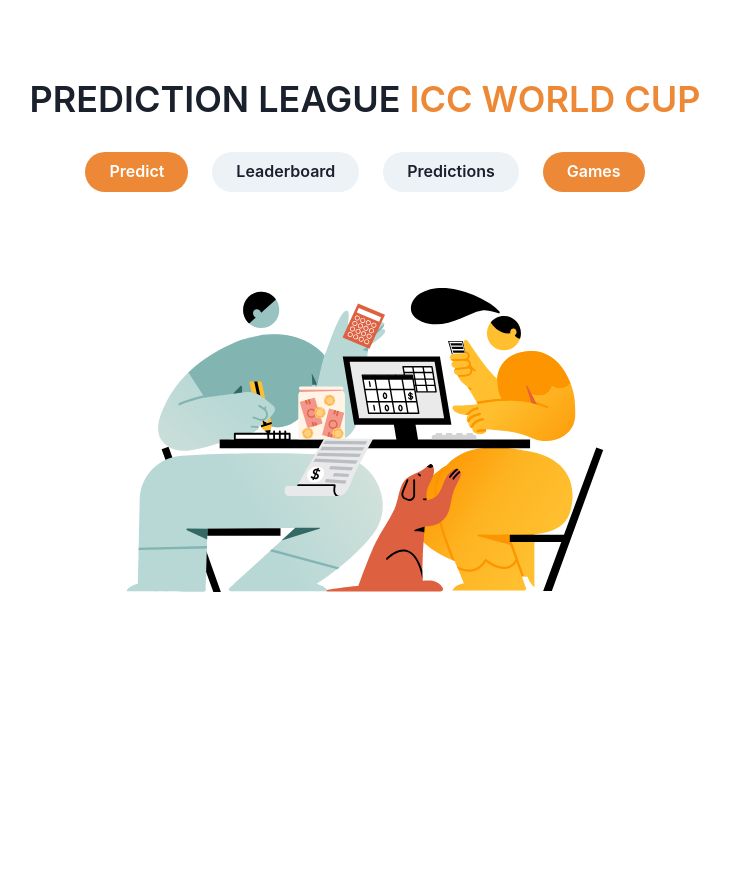
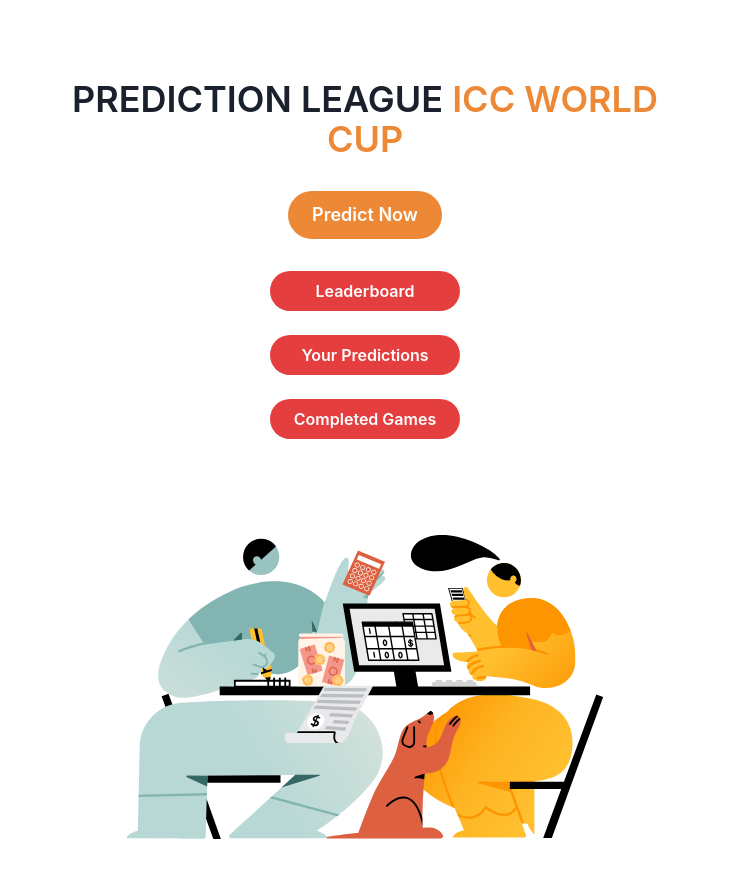
Before and after one commit to Chandher05/prediction-league, a React (Create React App) app in the folder frontend/: page / in a window 1280 px wide. Shown: the top 878 px of the page, without its empty margins (275-1005 px from the left). Before the commit the page ends 800 px from the top, so only its background shows below. Built offline with nearby package versions, Linux system fonts and the light colour scheme; no server answers.

Commit message:
UI and build changes

```diff
--- a/frontend/package.json
+++ b/frontend/package.json
@@ -2,7 +2,6 @@
   "name": "prediction-league",
   "version": "0.1.0",
   "private": true,
-  "homepage": "./",
   "dependencies": {
     "@chakra-ui/icons": "^1.0.16",
     "@chakra-ui/react": "^1.6.9",
--- a/frontend/src/Pages/User/Home.jsx
+++ b/frontend/src/Pages/User/Home.jsx
@@ -12,10 +12,10 @@
 export default function Home() {
   const history = useHistory();
   const navTo = (route) => {
-    history.push(`/${route}`)
-  }
+    history.push(`/${route}`);
+  };
   return (
-    <Container maxW={"3xl"}>
+    <Container maxW={"2xl"}>
       <Stack
         textAlign={"center"}
         align={"center"}
@@ -32,32 +32,41 @@
             ICC WORLD CUP
           </Text>
         </Heading>
-        <Stack spacing={6}  direction={{sm:"column",md:"row"}}>
+        <Button
+          rounded={"full"}
+          px={6}
+          colorScheme={"orange"}
+          bg={"orange.400"}
+          _hover={{ bg: "orange.500" }}
+          onClick={() => navTo("predict")}
+          size="lg"
+        >
+          Predict Now
+        </Button>
+        <Stack spacing={6} direction={ "column" }>
           <Button
             rounded={"full"}
+            colorScheme={"red"}
             px={6}
-            colorScheme={"orange"}
-            bg={"orange.400"}
-            _hover={{ bg: "orange.500" }}
-            onClick={() => navTo("predict")}
+            onClick={() => navTo("leaderboard")}
           >
-            Predict
-          </Button>
-          <Button rounded={"full"} px={6}  onClick={() => navTo("leaderboard")}>
             Leaderboard
           </Button>
-          <Button rounded={"full"} px={6}  onClick={() => navTo("predictions")}>
-            Predictions
+          <Button
+            rounded={"full"}
+            colorScheme={"red"}
+            px={6}
+            onClick={() => navTo("predictions")}
+          >
+            Your Predictions
           </Button>
           <Button
             rounded={"full"}
             px={6}
-            colorScheme={"orange"}
-            bg={"orange.400"}
-            _hover={{ bg: "orange.500" }}
+            colorScheme={"red"}
             onClick={() => navTo("PastGames")}
           >
-            Games
+            Completed Games
           </Button>
         </Stack>
         <Flex w={"full"}>
--- a/frontend/src/Pages/User/Leaderboard/Leaderboard.jsx
+++ b/frontend/src/Pages/User/Leaderboard/Leaderboard.jsx
@@ -9,6 +9,7 @@
   Th,
   Td,
   Button,
+  Container,
 } from "@chakra-ui/react";
 import { useEffect, useState } from "react";
 import { useHistory } from "react-router";
@@ -17,7 +18,7 @@
   const history = useHistory();
   const [games, setGames] = useState([]);
   const getLeaderboard = () => {
-    fetch(process.env.REACT_APP_API+"/prediction/leaderboard").then(
+    fetch(process.env.REACT_APP_API + "/prediction/leaderboard").then(
       async (response) => {
         if (response.ok) setGames(await response.json());
       }
@@ -30,13 +31,14 @@
     history.push("/");
   };
   return (
+    <Container maxW="xl">
       <VStack w="full" h="full" p={10} spacing={10} alignItems="flex-start">
         <HStack spacing={3} alignItems="justify-center">
           <Heading size="2xl">Leaderboard</Heading>
           <Button onClick={navToUser}>Home</Button>
         </HStack>
 
-      <Table variant="striped" colorScheme="teal">
+        <Table variant="striped" colorScheme="teal" size="sm">
           <Thead>
             <Tr>
               <Th>#</Th>
@@ -61,6 +63,7 @@
           </Tbody>
         </Table>
       </VStack>
+    </Container>
   );
 }
 
```
Also changed, not shown: 2 other files (tests, documents, lock files or other folders). Lines whose indentation alone changed are shown as unchanged.
